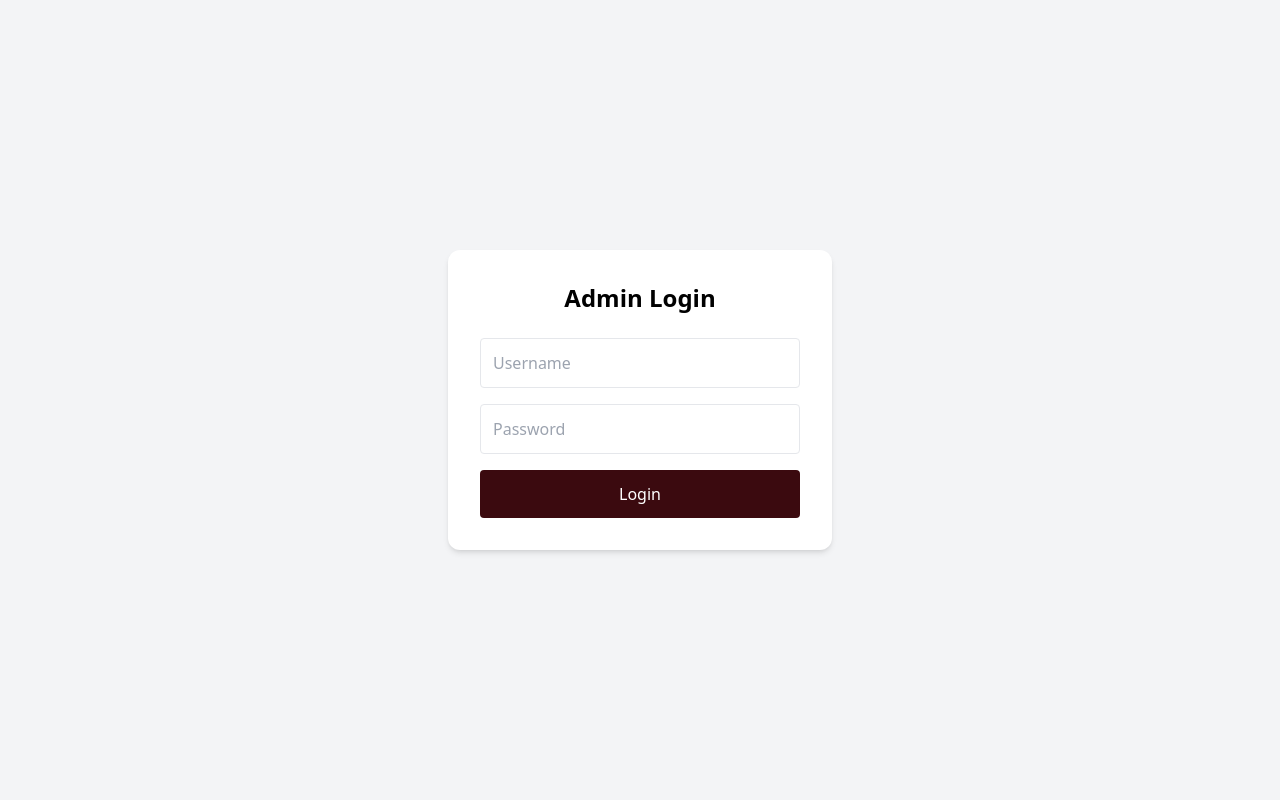
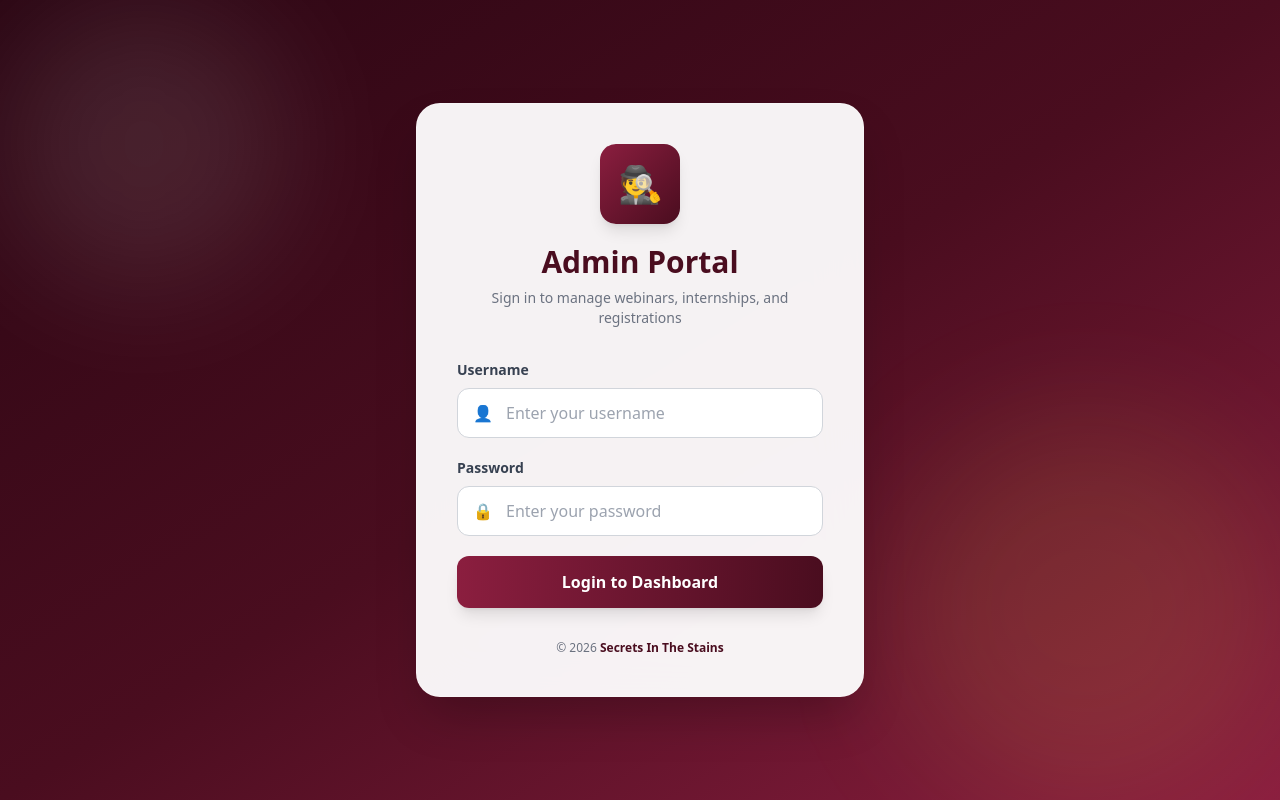
Before and after one commit to vinaysaddanapu9/secretsinthestains, a Flask app: page /admin-login in a window 1280 px wide. Run offline with Flask 3, Linux system fonts and the light colour scheme; some libraries are stand-ins or nearby versions.

Commit message:
Modified admin login UI

```diff
--- a/templates/admin_login.html
+++ b/templates/admin_login.html
@@ -1,34 +1,112 @@
 <!DOCTYPE html>
-<html>
+<html lang="en">
 <head>
-    <title>Admin Login</title>
+    <meta charset="UTF-8">
+    <meta name="viewport" content="width=device-width, initial-scale=1.0">
+    <title>Admin Login | Secrets In The Stains</title>
+
     <script src="https://cdn.tailwindcss.com"></script>
 </head>
 
-<body class="bg-gray-100 flex items-center justify-center h-screen">
+<body class="min-h-screen bg-gradient-to-br from-[#2B0613] via-[#4A0D1F] to-[#8B1E3F] flex items-center justify-center px-4 py-10 relative overflow-hidden">
 
-<div class="bg-white p-8 rounded-xl shadow-md w-96">
+    <!-- Decorative Blobs -->
+    <div class="absolute top-0 left-0 w-72 h-72 bg-white/10 rounded-full blur-3xl"></div>
+    <div class="absolute bottom-0 right-0 w-96 h-96 bg-yellow-300/10 rounded-full blur-3xl"></div>
 
-    <h2 class="text-2xl font-bold text-center mb-6">Admin Login</h2>
+    <div class="relative w-full max-w-md">
 
-    <form method="POST">
+        <div class="bg-white/95 backdrop-blur-xl rounded-3xl shadow-2xl border border-white/20 p-8 md:p-10">
 
-        <input name="username"
-               placeholder="Username"
-               class="w-full p-3 border rounded mb-4">
+            <!-- Logo / Icon -->
+            <div class="text-center">
 
-        <input type="password"
-               name="password"
-               placeholder="Password"
-               class="w-full p-3 border rounded mb-4">
+                <div class="w-20 h-20 mx-auto bg-gradient-to-br from-[#8B1E3F] to-[#4A0D1F] rounded-2xl flex items-center justify-center shadow-lg mb-5">
+                    <span class="text-4xl">🕵️</span>
+                </div>
 
-        <button class="w-full bg-[#3b0a0f] text-white py-3 rounded">
-            Login
-        </button>
+                <h1 class="text-3xl font-extrabold text-[#4A0D1F]">
+                    Admin Portal
+                </h1>
 
-    </form>
+                <p class="text-gray-500 mt-2 text-sm">
+                    Sign in to manage webinars, internships, and registrations
+                </p>
 
-</div>
+            </div>
+
+            <!-- Error Message -->
+            {% if error %}
+            <div class="mt-6 bg-red-100 border border-red-200 text-red-700 px-4 py-3 rounded-xl text-sm text-center">
+                {{ error }}
+            </div>
+            {% endif %}
+
+            <!-- Login Form -->
+            <form method="POST" action="/admin-login" class="mt-8 space-y-5">
+
+                <div>
+
+                    <label class="block text-sm font-semibold text-gray-700 mb-2">
+                        Username
+                    </label>
+
+                    <div class="relative">
+
+                        <span class="absolute inset-y-0 left-0 flex items-center pl-4 text-gray-400">
+                            👤
+                        </span>
+
+                        <input
+                            type="text"
+                            name="username"
+                            required
+                            placeholder="Enter your username"
+                            class="w-full pl-12 pr-4 py-3 border border-gray-300 rounded-xl focus:ring-2 focus:ring-[#8B1E3F] focus:border-[#8B1E3F] outline-none transition duration-200 bg-white">
+
+                    </div>
+
+                </div>
+
+                <div>
+
+                    <label class="block text-sm font-semibold text-gray-700 mb-2">
+                        Password
+                    </label>
+
+                    <div class="relative">
+
+                        <span class="absolute inset-y-0 left-0 flex items-center pl-4 text-gray-400">
+                            🔒
+                        </span>
+
+                        <input
+                            type="password"
+                            name="password"
+                            required
+                            placeholder="Enter your password"
+                            class="w-full pl-12 pr-4 py-3 border border-gray-300 rounded-xl focus:ring-2 focus:ring-[#8B1E3F] focus:border-[#8B1E3F] outline-none transition duration-200 bg-white">
+
+                    </div>
+
+                </div>
+
+                <button
+                    type="submit"
+                    class="w-full bg-gradient-to-r from-[#8B1E3F] to-[#4A0D1F] hover:from-[#6D1A36] hover:to-[#2B0613] text-white py-3.5 rounded-xl font-semibold shadow-lg hover:shadow-xl transform hover:-translate-y-0.5 transition duration-300">
+                    Login to Dashboard
+                </button>
+
+            </form>
+
+            <!-- Footer -->
+            <div class="text-center mt-8 text-xs text-gray-500">
+                © 2026 <span class="font-semibold text-[#4A0D1F]">Secrets In The Stains</span>
+            </div>
+
+        </div>
+
+    </div>
 
 </body>
 </html>
```
